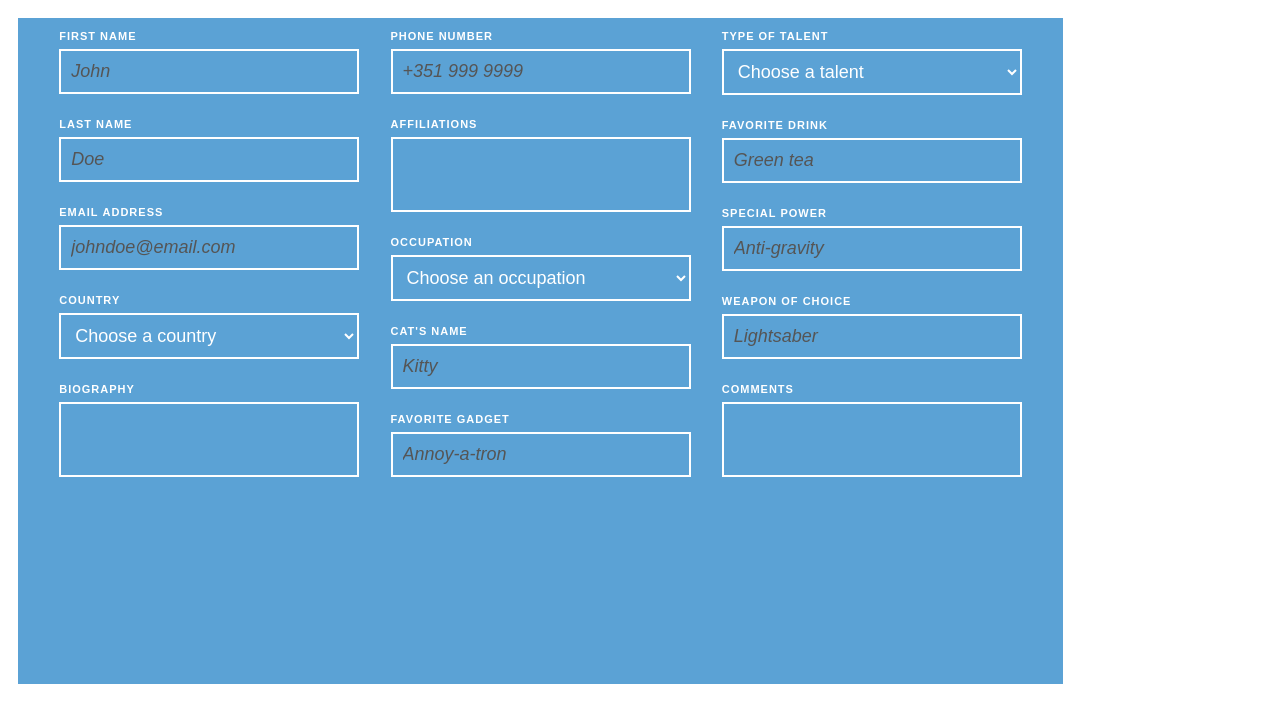
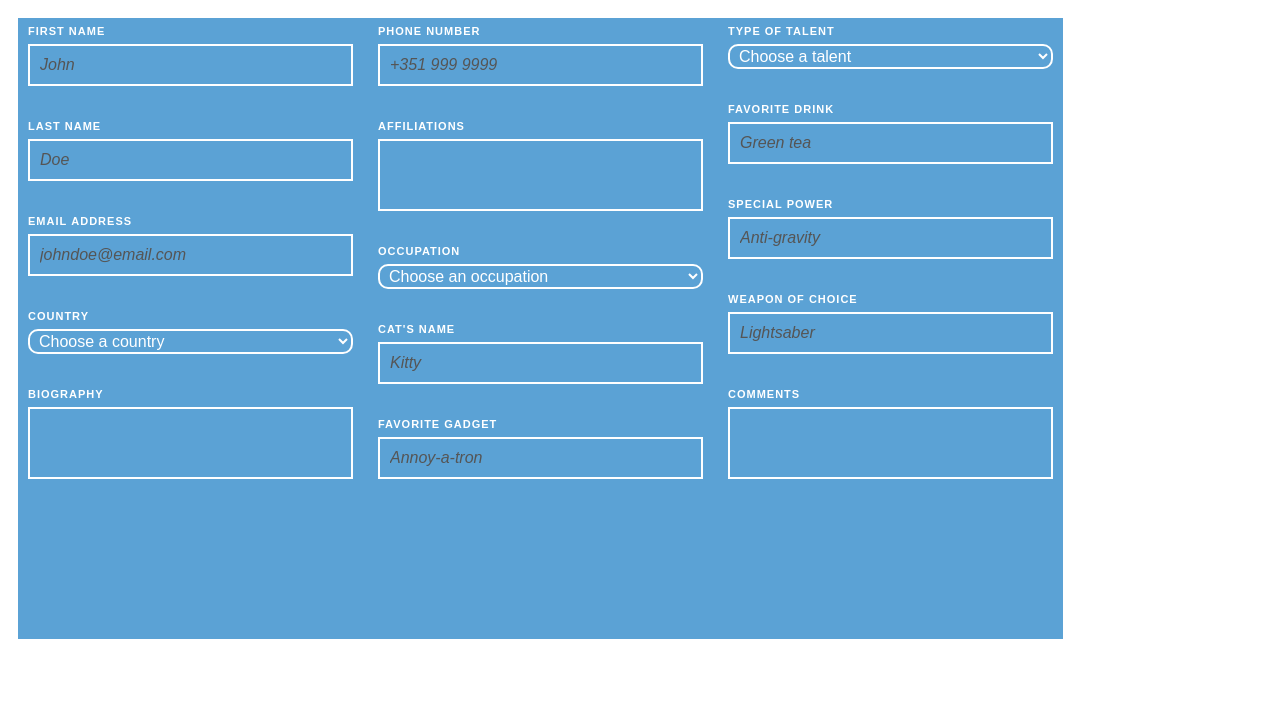
Before and after one commit to annajoylees/punchcode, a plain HTML site: page formdesign.html in a window 1280 px wide. Drawn offline with Linux system fonts and the light colour scheme.

Commit message:
new form design

```diff
--- a/formdesign.html
+++ b/formdesign.html
@@ -8,8 +8,6 @@
 
 <style>
 
-
-
 body {
 	position: absolute;
     padding: 10px;
@@ -18,12 +16,13 @@ body {
 
 form {
     position: absolute;
+    padding-left: 10px;
+    padding-right: 10px;
+    padding-top: 5px;
     width: 1025px;
     height: 616px;
-    padding: 10px;
-    padding-bottom: 40px;
     display: flex;
-    justify-content: space-evenly;
+    justify-content: space-between;
     align-items: center;
     font-family: "Arial";
     font-variant-caps: all-small-caps;
@@ -31,7 +30,7 @@ form {
     font-size: 16px;
     font-weight: bold;
     color: white;
-		background-color: #5BA2D5;
+	background-color: #5BA2D5;
 
 }
 
@@ -43,35 +42,37 @@ div {
 
 .sec1 {
     height: 620px;
-    width: 300px;
+    width: 325px;
 
 }
 
 .sec2 {
     height: 620px;
-    width: 300px;
+    width: 325px;
 }
 
 .sec3 {
     height: 620px;
-    width: 300px;
+    width: 325px;
 
 }
 
 input, select {
     margin-top: 5px;
-    margin-bottom: 20px;
-    padding: 10px;
+    margin-bottom: 30px;
+    padding-top: 10px;
+    padding-bottom: 10px;
+    padding-left: 10px;
+    padding-right: 5px;
 }
 
 input, option, select{
     border: 2px solid white;
     background-color: #5BA2D5;
-    font-size: 18px;
+    font-size: 16px;
     color: white;
+
 }
-
-
 
 #bio, #aff, #comm {
     padding-bottom: 40px;
@@ -93,7 +94,11 @@ input:focus::placeholder {
 }
 
 select, option {
-	width: 300px;
+    padding: 0;
+    padding-left: 5px;
+    height: 25px;
+	width: 325px;
+    border-radius: 10px;
 }
 
 
@@ -103,6 +108,7 @@ select, option {
 
     </head>
 		<body>
+
 
     <form>
 			<section class="sec1">
@@ -121,7 +127,7 @@ select, option {
                 <option value="Canada">Canada</option>
 						 </select></div><div>
             <label for="bio">biography</label>
-            <input type="text" id="bio" name="biography">
+            <input type="text" id="bio" name="biography" textarea="">
         </div>
 			</section>
 			<section class="sec2">
@@ -129,7 +135,7 @@ select, option {
             <label for="phone">phone number</label>
 			<input type="text" id="phone" name="phone" placeholder="+351 999 9999"></div><div>
             <label for="aff">affiliations</label>
-			<input type="text" id="aff" name="affiliations"></div><div>
+			<input type="text" id="aff" name="affiliations" textarea=""></div><div>
             <label for="occ">occupation</label>
                 <select name="occupation" id="occ">
                 <option value="">Choose an occupation</option>
@@ -158,7 +164,7 @@ select, option {
             <label for="weapon">weapon of choice</label>
 			<input type="text" id="weapon" name="weapon" placeholder="Lightsaber"></div><div>
             <label for="comm">comments</label>
-            <input type="text" id="comm" name="comments">
+            <input type="text" id="comm" name="comments" textarea="">
         </div>
 				</section>
     </form>
```
Also changed, not shown: dailyexercisefriday.html (added, +24 -0 lines), 2 other files.
